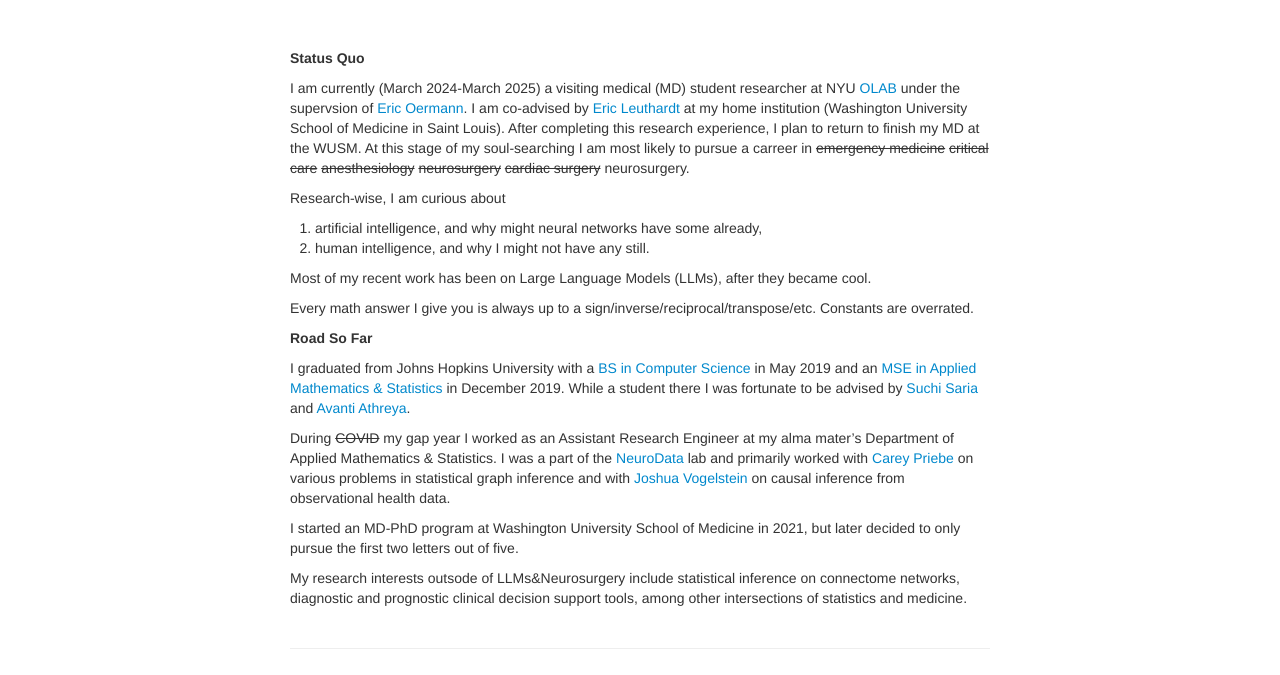
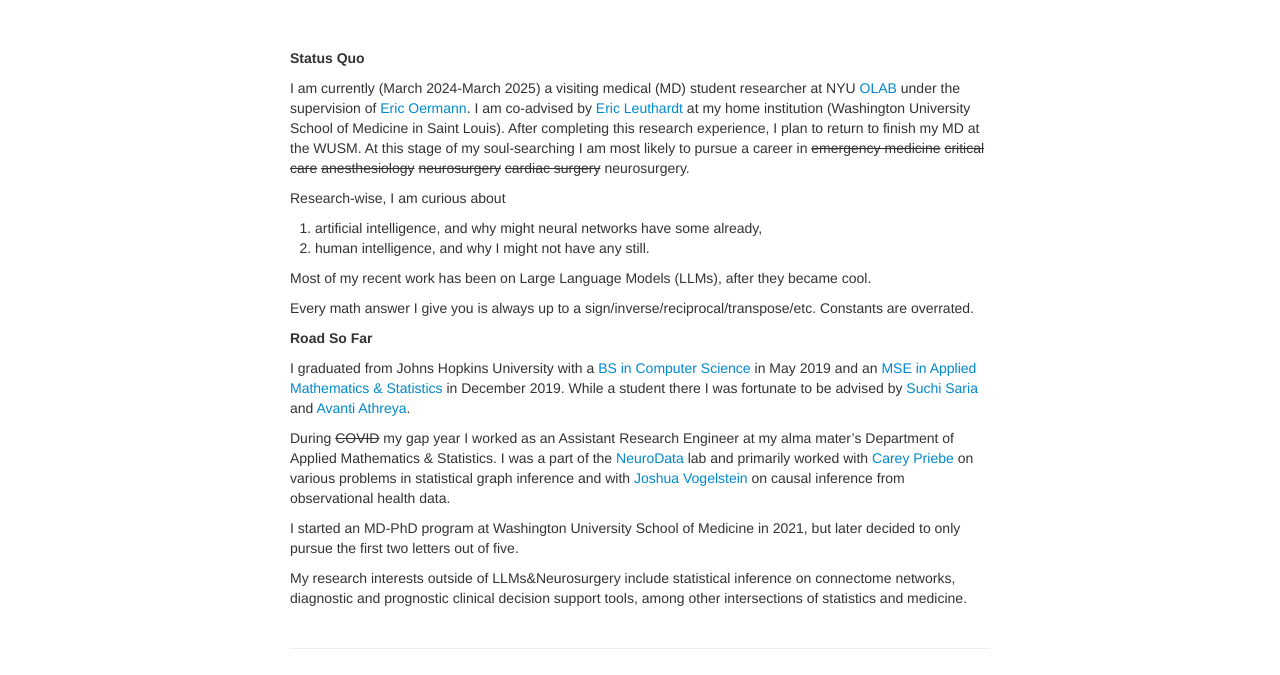
Before and after one commit to alyakin314/alyakin314.github.io, a Jekyll site: the page built from index.md, in a window 1280 px wide. Shown: the part 514-1189 px from the top of the page. Built offline with Jekyll 4.4.1, drawn with Linux system fonts in a browser that asks for light colours.

Commit message:
typos on the index page

```diff
--- a/index.md
+++ b/index.md
@@ -39,13 +39,13 @@
 **Status Quo**
 
 I am currently (March 2024-March 2025) a visiting medical (MD) student
-researcher at NYU [OLAB](https://www.nyuolab.org/) under the supervsion of
+researcher at NYU [OLAB](https://www.nyuolab.org/) under the supervision of
 [Eric Oermann](https://nyulangone.org/doctors/1235498403/eric-k-oermann).
 I am co-advised by [Eric Leuthardt](https://neurosurgery.wustl.edu/people/eric-c-leuthardt-md/)
 at my home institution (Washington University School of Medicine in Saint
 Louis). After completing this research experience, I plan to return to finish
 my MD at the WUSM. At this stage of my soul-searching I am most likely to pursue
-a carreer in ~~emergency medicine~~ ~~critical care~~ ~~anesthesiology~~
+a career in ~~emergency medicine~~ ~~critical care~~ ~~anesthesiology~~
 ~~neurosurgery~~ ~~cardiac surgery~~ neurosurgery.
 
 Research-wise, I am curious about
@@ -76,7 +76,7 @@
 I started an MD-PhD program at Washington University School of Medicine in 2021,
 but later decided to only pursue the first two letters out of five.
 
-My research interests outsode of LLMs&Neurosurgery include statistical inference
+My research interests outside of LLMs&Neurosurgery include statistical inference
 on connectome networks, diagnostic and prognostic clinical decision support
 tools, among other intersections of statistics and medicine.
 
```
